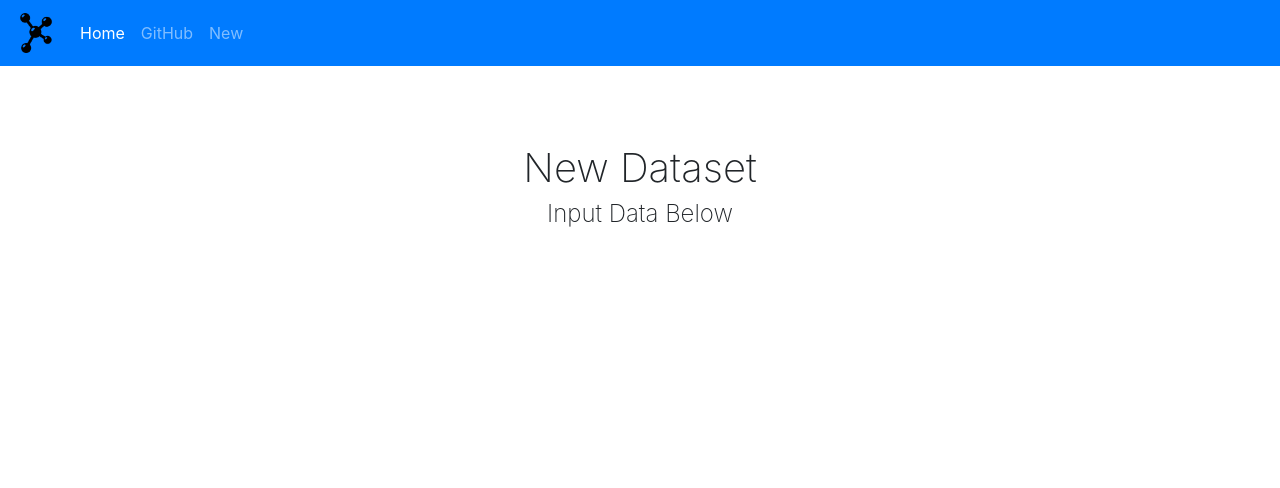
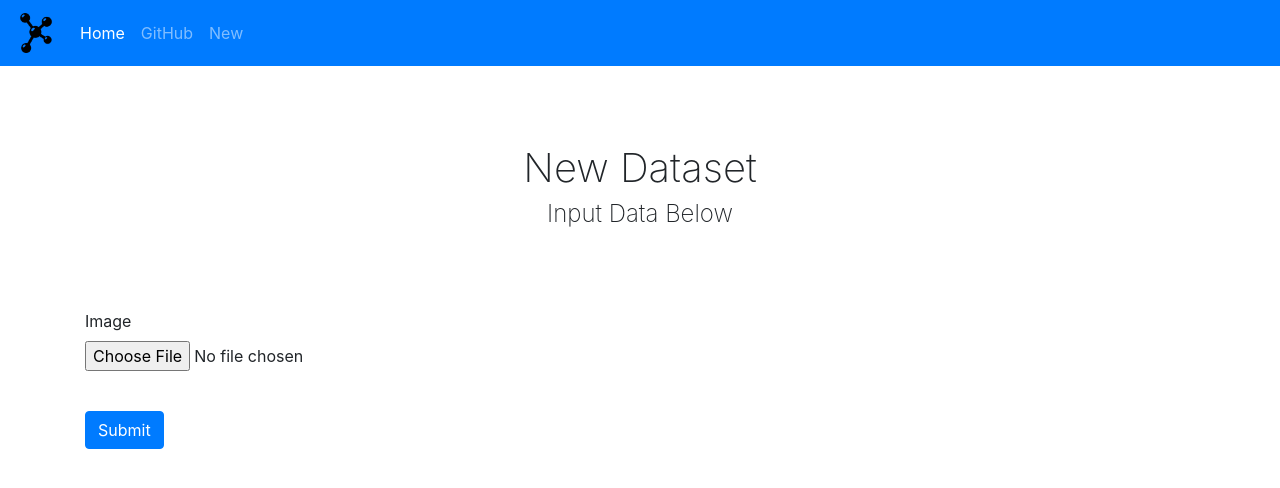
Before and after one commit to jere-mie/domains-software, a Flask app: page /new in a window 1280 px wide. Shown: the top 488 px of the page. Run offline with Flask 2, Linux system fonts and the light colour scheme; parts of the project's set-up code (start-up, migrations or seed data) failed here and were passed over; some libraries are stand-ins or nearby versions.

Commit message:
now know how to save files

```diff
--- a/website/forms.py
+++ b/website/forms.py
@@ -0,0 +1,6 @@
+from flask_wtf import FlaskForm
+from wtforms import FileField, SubmitField
+
+class UploadForm(FlaskForm):
+    image = FileField("Image")
+    submit = SubmitField('Submit')
--- a/website/routes.py
+++ b/website/routes.py
@@ -1,6 +1,9 @@
 from flask import render_template, url_for, flash, redirect, request
 from website import app, db
-# from website.forms import ProjectForm, Login
+from website.forms import UploadForm
+# from flask_uploads import configure_uploads, IMAGES, UploadSet
+import os
+
 # from website.models import Project, User
 # from flask_login import login_user, current_user, logout_user, login_required
 
@@ -12,12 +15,17 @@ def home():
 @app.route('/new', methods=['GET', 'POST'])
 # @login_required
 def new():
-    # form = ProjectForm()
-    # if form.validate_on_submit():
+    form = UploadForm()
+    if form.validate_on_submit():
+        if not os.path.exists("website/uploads/data"):
+            os.mkdir("website/uploads/data")
+
+        form.image.data.save("website/uploads/data/"+form.image.data.filename)
+        print(form.image.data)
     #     project = Project(author=form.author.data, title=form.title.data, content=form.content.data)
     #     db.session.add(project)
     #     db.session.commit()
     #     flash(f'Created project {form.title.data}!', 'success')
     #     return redirect(url_for('home'))
     # return render_template('new.html', form=form, legend='New Project')
-    return render_template('new.html')
+    return render_template('new.html', form=form)
--- a/website/templates/new.html
+++ b/website/templates/new.html
@@ -2,4 +2,18 @@
 {% block content %}
 <h1 class="thin center">New Dataset</h1>
 <h4 class="thin center">Input Data Below</h4>
+<br><br><br>
+<div class="container">
+    <form method="POST" enctype="multipart/form-data">
+        {{ form.csrf_token }}
+        <div class="form-group">
+            {{ form.image.label }}
+            {{ form.image(class="form-control-file") }}
+        </div>
+        <br>
+        <div class="form-group">
+            {{ form.submit(class="btn btn-primary") }}
+        </div>
+    </form>
+</div>
 {% endblock %}
```
